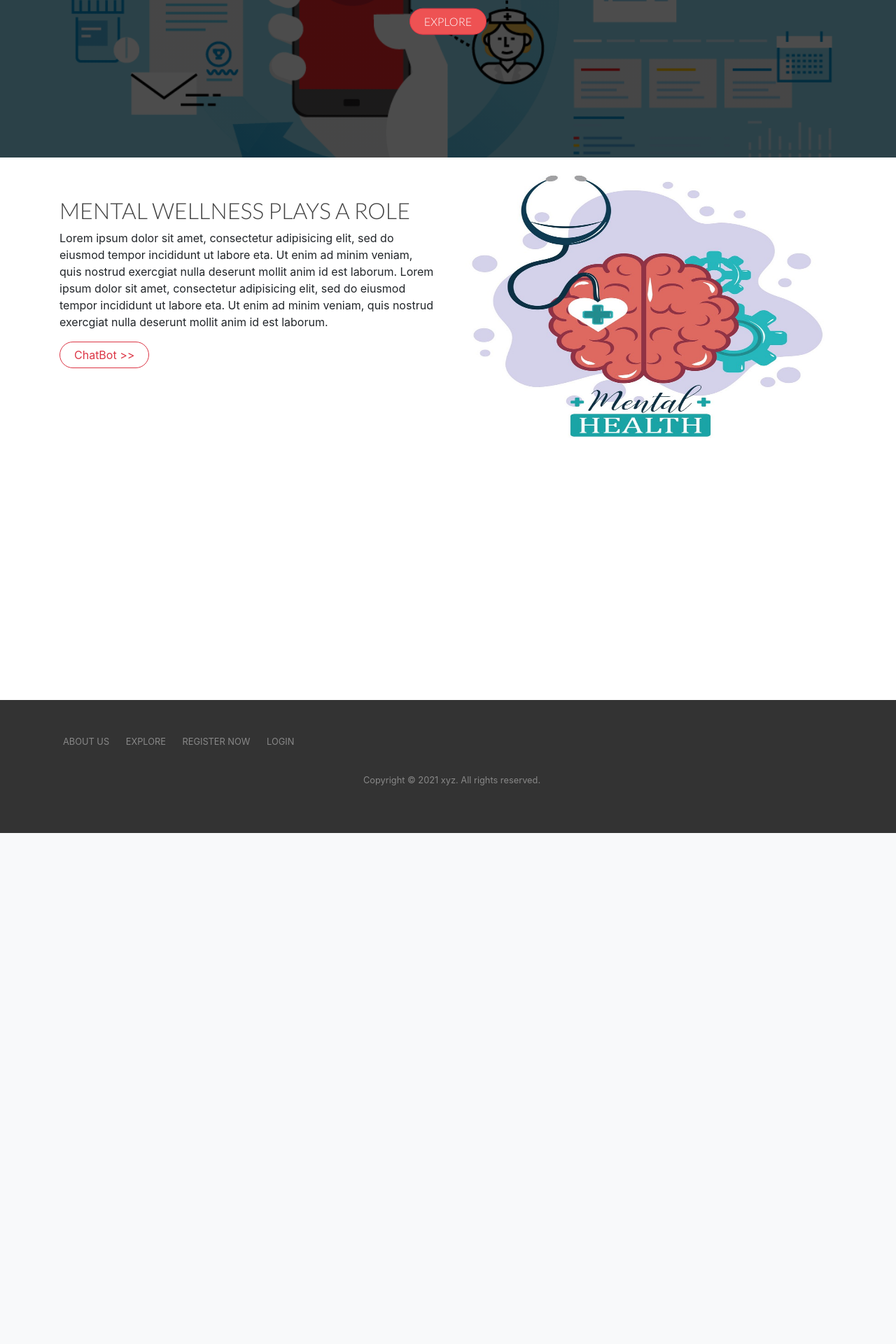
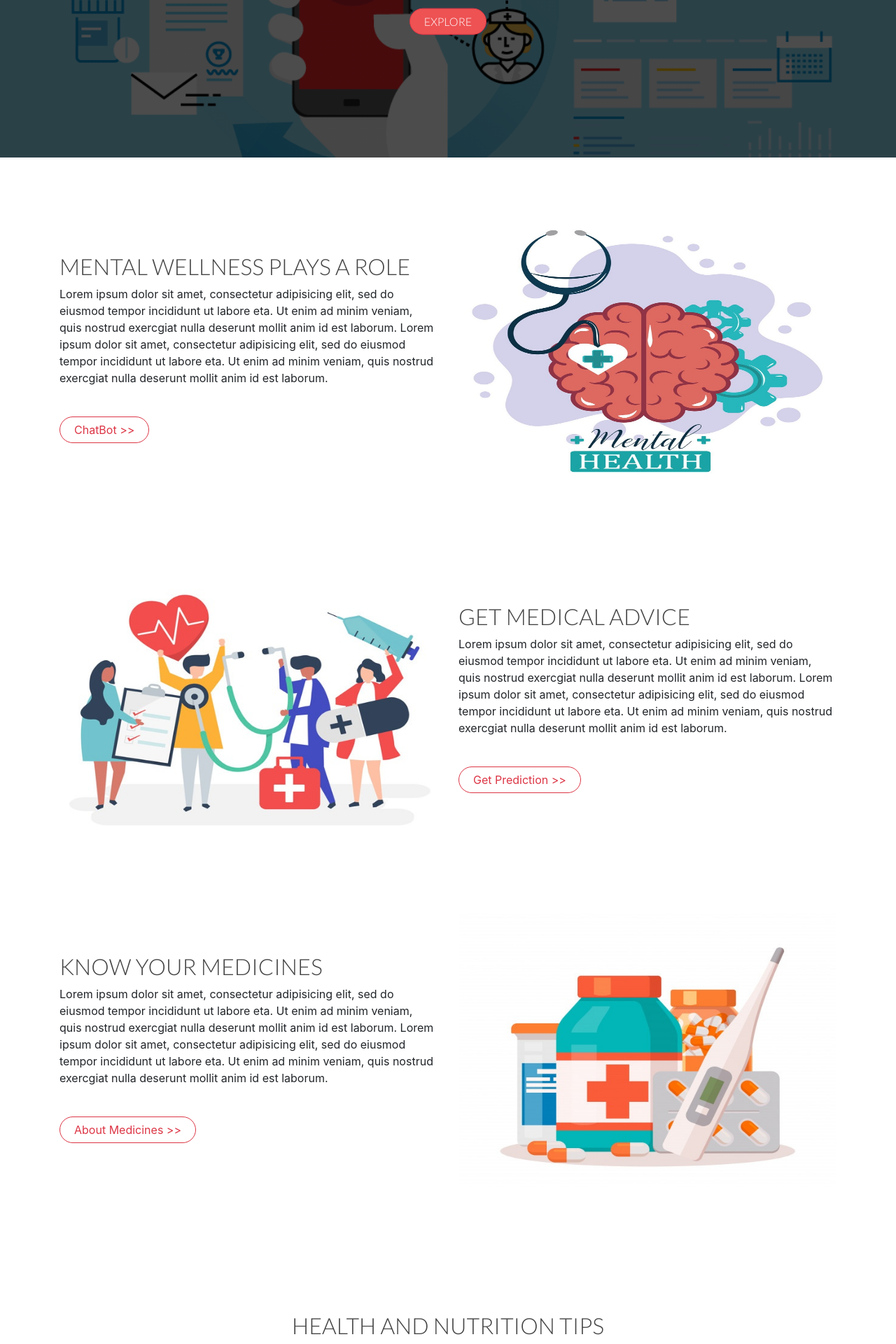
Before and after one commit to sukhada111/Disease-prediction-portal-with-Chatbot, a Django app: page / in a window 1280 px wide. Shown: the part 381-2301 px from the top of the page at 70% size. Before the commit the page ends 1571 px from the top, so only its background shows below. Run offline with Django 3.2, Linux system fonts and the light colour scheme; some libraries are stand-ins or nearby versions; some web fonts are replaced.

Commit message:
Home UI features dome

```diff
--- a/prediction_portal/home/templates/base.html
+++ b/prediction_portal/home/templates/base.html
@@ -141,7 +141,7 @@ footer p{
             <div class="col-sm-6">
                 <ul class="footer-nav">
                     <li><a href="">About us</a></li>
-                    <li><a href="">Explore</a></li>
+                    <li><a href="">ChatBot</a></li>
                     <li><a href="">Register now</a></li>
                     <li><a href="">Login</a></li>
 
--- a/prediction_portal/home/templates/index.html
+++ b/prediction_portal/home/templates/index.html
@@ -49,6 +49,9 @@ text-decoration: blink;
   font-size: 60px;
   margin-bottom: 3%;
 }
+.col-md-6{
+  height: 600px;
+}
 /* Buttons */
 .btn-header{
   background-color: #ee5253;
@@ -63,6 +66,7 @@ text-decoration: blink;
   border-radius: 20px;
   padding-left: 20px;
   padding-right: 20px;
+  margin-top: 5%;
 }
 /* Section 1 */
 
@@ -76,12 +80,22 @@ h2{
   text-transform: uppercase;
   font-weight: 300;
 }
+@media screen and (max-width: 1024px) {
+  .image-column {
+    margin-top: -200px;
+    margin-bottom: -80px;
+  }
+}
+.col-md-12{
+  text-align: center;
+}
+
 </style>
 
 {% endblock style %}
 {% block body %}
 <div class="container-fluid main-section">
-    <div class="row">
+    <div class="row" >
       <div class="offset-lg-2 col-lg-8 section-part text-center">
         <h1 class="header_text">Header Title</h1>
         <P class="tagline">Lorem ipsum dolor sit amet, consectetur adipisicing elit, sed do eiusmod
@@ -93,7 +107,7 @@ h2{
     <i class="fa fa-angle-double-down blink" aria-hidden="true"></i>
 </div>
 <div class="container feature-section">
-  <div class="row">
+  <div class="row" style="margin-top: 80px; margin-bottom: -30px;">
     <div class="col-md-6 section-one-text">
       <h2>Mental wellness plays a role</h2>
       <p>
@@ -107,9 +121,54 @@ h2{
       <button class="btn btn-outline-danger">ChatBot >></button>
 
     </div>
-    <div class="col-md-6 d-sm-none d-md-block">
+    <div class="col-md-6 d-md-block image-column">
       <img src="{% static 'home/mental-health.jpg'%}" alt="Mental Health Image" width="100%" height="65%">
     </div>
+  </div>
+
+  <div class="row" style="margin-top: -100px;">
+    <div class="col-md-6 d-none d-md-block image-column">
+      <img src="{% static 'home/disease_pred.jpg'%}" alt="Mental Health Image" width="100%" height="65%">
+    </div>
+    <div class="col-md-6 section-one-text">
+      <h2>Get Medical Advice</h2>
+      <p>
+        Lorem ipsum dolor sit amet, consectetur adipisicing elit, sed do eiusmod
+        tempor incididunt ut labore eta. Ut enim ad minim veniam,
+        quis nostrud exercgiat nulla deserunt mollit anim id est laborum.
+        Lorem ipsum dolor sit amet, consectetur adipisicing elit, sed do eiusmod
+        tempor incididunt ut labore eta. Ut enim ad minim veniam,
+        quis nostrud exercgiat nulla deserunt mollit anim id est laborum.
+      </p>
+      <button class="btn btn-outline-danger">Get Prediction >></button>
+    </div>
+    <div class="col-md-6 d-md-none d-sm-block image-column">
+      <img src="{% static 'home/disease_pred.jpg'%}" alt="Mental Health Image" width="100%" height="65%">
+    </div>
+
+  </div>
+  <div class="row" style="margin-top: -100px; margin-bottom: -30px;">
+    <div class="col-md-6 section-one-text">
+      <h2>Know your Medicines</h2>
+      <p>
+        Lorem ipsum dolor sit amet, consectetur adipisicing elit, sed do eiusmod
+        tempor incididunt ut labore eta. Ut enim ad minim veniam,
+        quis nostrud exercgiat nulla deserunt mollit anim id est laborum.
+        Lorem ipsum dolor sit amet, consectetur adipisicing elit, sed do eiusmod
+        tempor incididunt ut labore eta. Ut enim ad minim veniam,
+        quis nostrud exercgiat nulla deserunt mollit anim id est laborum.
+      </p>
+      <button class="btn btn-outline-danger">About Medicines >></button>
+
+    </div>
+    <div class="col-md-6 d-md-block image-column">
+      <img src="{% static 'home/medicine.jpg'%}" alt="Mental Health Image" width="100%" height="65%">
+    </div>
+  </div>
+</div>
+<div class="container">
+  <div class="row">
+    <div class="col-md-12"><h2 class="heading-tips">Health and Nutrition Tips</h2></div>
   </div>
 </div>
 
```
Also changed, not shown: prediction_portal/home/static/home/disease_pred.jpg (added), prediction_portal/home/static/home/medicine.jpg (added).
